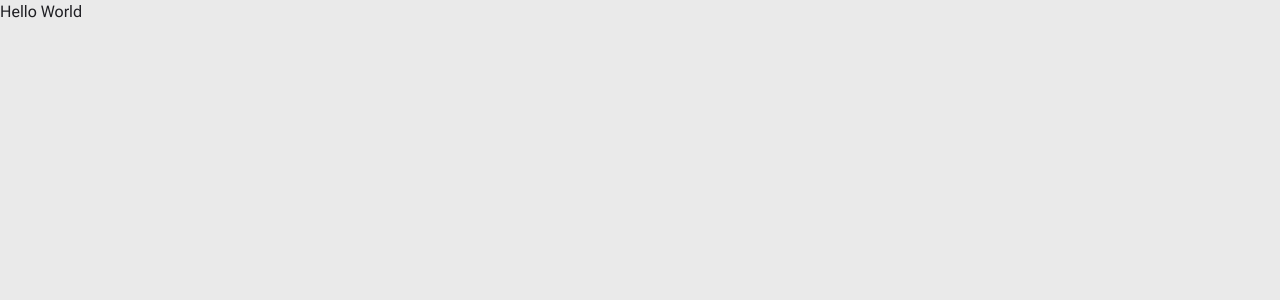
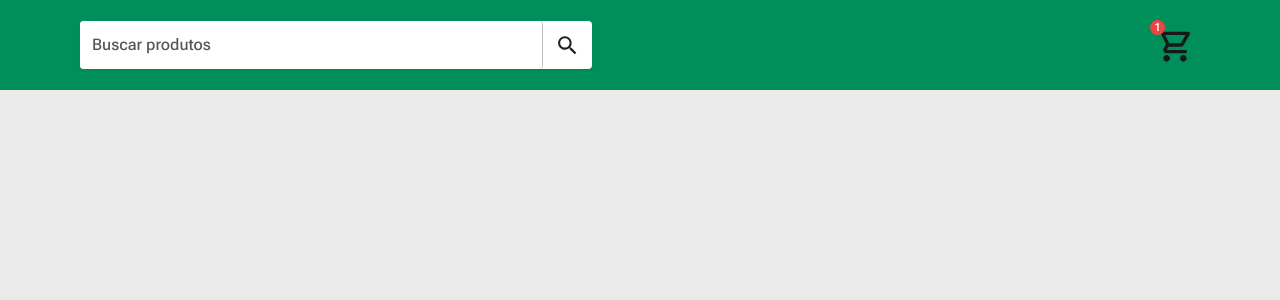
Before and after one commit to GHenriqueP/shopping-cart-stone-test, a Next.js app: page / in a window 1280 px wide. Shown: the top 300 px of the page. Built offline with nearby package versions, Linux system fonts and the light colour scheme; a web font is replaced by a local one.

Commit message:
feat: create components folder and add initial Header components
- Created a new folder named `components` to organize UI elements.
- Added initial components for the Header section of the page, including the Search Bar and the Cart Button.

```diff
--- a/src/app/page.tsx
+++ b/src/app/page.tsx
@@ -1,3 +1,13 @@
+import Cart from "@/components/Cart/Cart";
+import Header from "@/components/Header/Header";
+import Products from "@/components/Products/Products";
+
 export default function Home() {
-  return <div>Hello World</div>;
+  return (
+    <>
+      <Header />
+      <Products />
+      <Cart />
+    </>
+  );
 }
--- /dev/null
+++ b/src/components/Cart/Cart.tsx
@@ -0,0 +1,7 @@
+import React from "react";
+
+const Cart = () => {
+  return <div>Cart</div>;
+};
+
+export default Cart;
--- /dev/null
+++ b/src/components/Header/CartButton.tsx
@@ -0,0 +1,19 @@
+import React from "react";
+import ShoppingCartOutlinedIcon from "@mui/icons-material/ShoppingCartOutlined";
+
+const CartButton = () => {
+  return (
+    <button
+      type="button"
+      className="text-xl flex items-center justify-center p-[5px] border-none bg-none cursor-pointer relative ml-5 text-gray-800"
+      /*onClick={() => setIsCartVisible(!isCartVisible)}*/
+    >
+      <ShoppingCartOutlinedIcon sx={{ fontSize: 40 }} />
+      <span className="bg-red-500 w-[15px] h-[15px] absolute top-0 left-0 text-white text-[11px] font-semibold rounded-full flex items-center justify-center">
+        1
+      </span>
+    </button>
+  );
+};
+
+export default CartButton;
--- /dev/null
+++ b/src/components/Header/Header.tsx
@@ -0,0 +1,16 @@
+import React from "react";
+import SearchBar from "./SearchBar";
+import CartButton from "./CartButton";
+
+const Header = () => {
+  return (
+    <header className="bg-green-950 fixed w-full z-20">
+      <div className="max-container padding-container relative flexBetween items-center p-5">
+        <SearchBar />
+        <CartButton />
+      </div>
+    </header>
+  );
+};
+
+export default Header;
--- /dev/null
+++ b/src/components/Header/SearchBar.tsx
@@ -0,0 +1,27 @@
+import React from "react";
+import SearchIcon from "@mui/icons-material/Search";
+
+const SearchBar = () => {
+  return (
+    <form
+      className="flexBetween bg-white w-full max-w-lg shadow-sm gap-3 pr-3 rounded" /*onSubmit={}*/
+    >
+      <input
+        type="search"
+        placeholder="Buscar produtos"
+        className="p-3 grow outline-none text-base font-medium border-r border-solid border-gray-100 rounded"
+        //onChange={({ target }) => setSearchValue(target.value)}
+        required
+      />
+
+      <button
+        type="submit"
+        className="bg-none border-none text-base flexCenter items-center hover:text-gray-300 transition-all"
+      >
+        <SearchIcon sx={{ fontSize: 25 }} />
+      </button>
+    </form>
+  );
+};
+
+export default SearchBar;
--- /dev/null
+++ b/src/components/Products/Products.tsx
@@ -0,0 +1,7 @@
+import React from "react";
+
+const Products = () => {
+  return <div>Products</div>;
+};
+
+export default Products;
```
